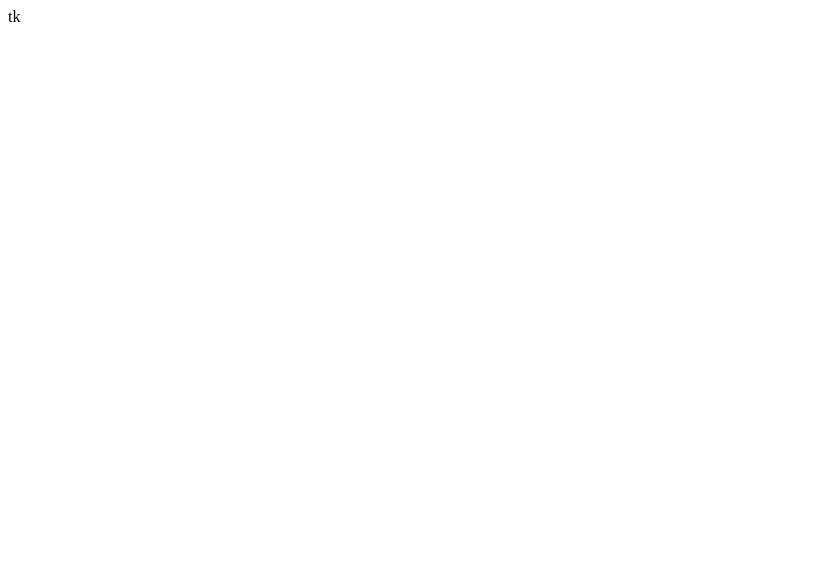
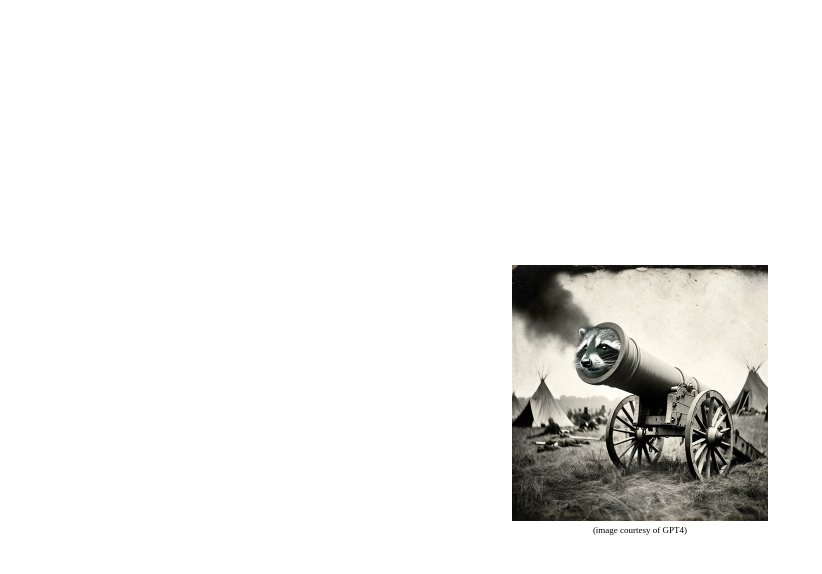
Before and after one commit to catvw/raccoon-cannon, a plain HTML site: page index.html in a window 1280 px wide. Shown: the whole page, without its empty margins (0-822 px from the left). Drawn offline with Linux system fonts and the light colour scheme.

Commit message:
create a placeholder page

```diff
--- a/index.html
+++ b/index.html
@@ -1,8 +1,29 @@
+<!DOCTYPE html>
+
 <html>
 	<head>
+		<!-- stolen from https://stackoverflow.com/questions/19461521/how-to-center-an-element-horizontally-and-vertically -->
+		<style>
+			.container {
+				position: absolute;
+				top: 50%;
+				left: 50%;
+				transform: translateX(-50%) translateY(-50%);
+			}
+		</style>
 		<title>just a placeholder...</title>
 	</head>
-	<body>
-		tk
-	</body>
+	<body><div class="container">
+		<a href="https://www.reddit.com/r/highvoltage/comments/gssz9j/pule_capacitors_dont_make_good_raccoon_traps/">
+			<img
+				src="raccoon-cannon.webp"
+				title="seriously. it's a good story."
+				alt="raccoon cannon"
+				style="width:256px;height:256px;"
+			>
+		</a>
+		<figcaption style="font-size:9px;"><center>
+			(image courtesy of GPT4)
+		</center></figcaption>
+	</div></body>
 </html>
```
Also changed, not shown: raccoon-cannon.webp (added).
